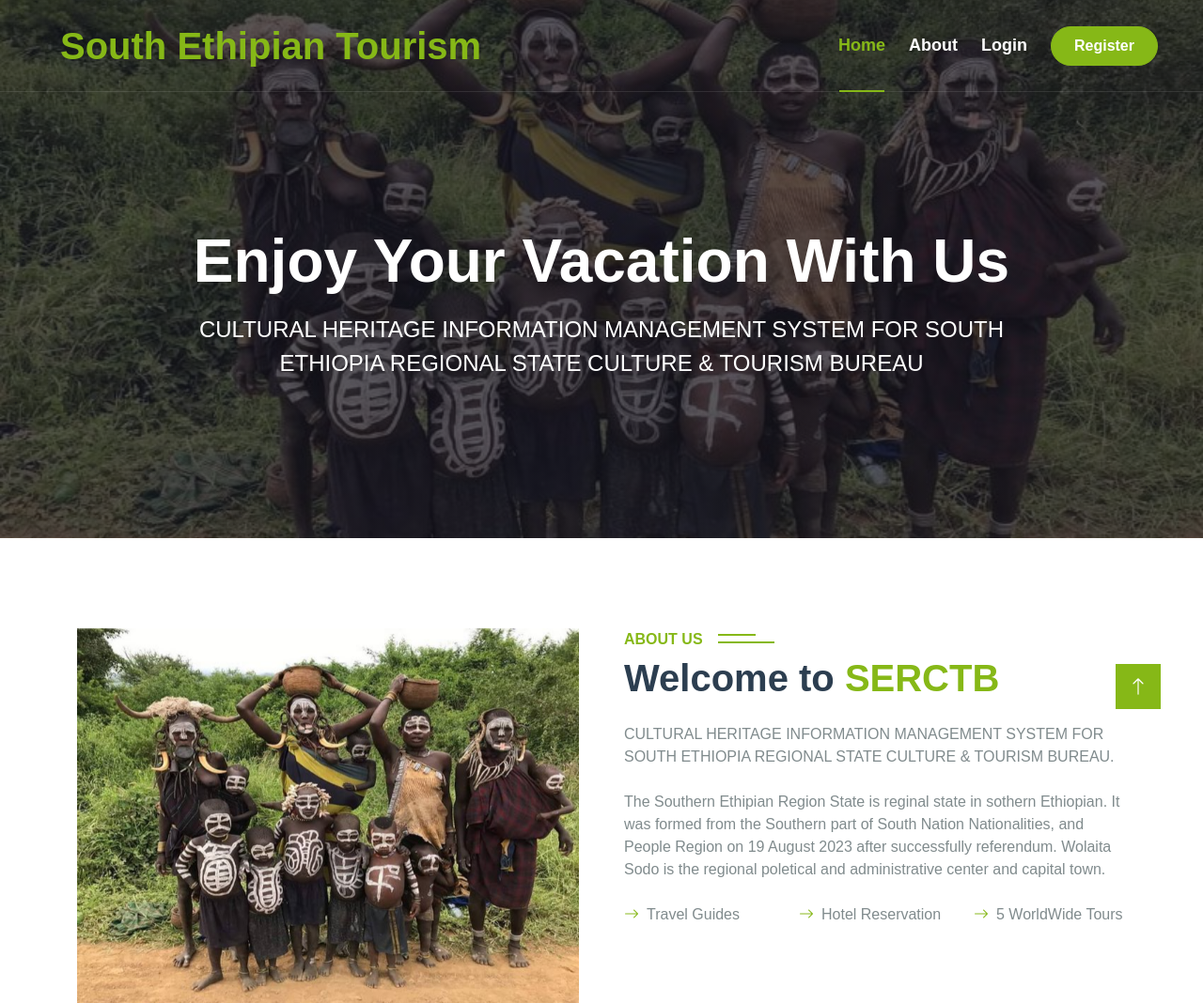
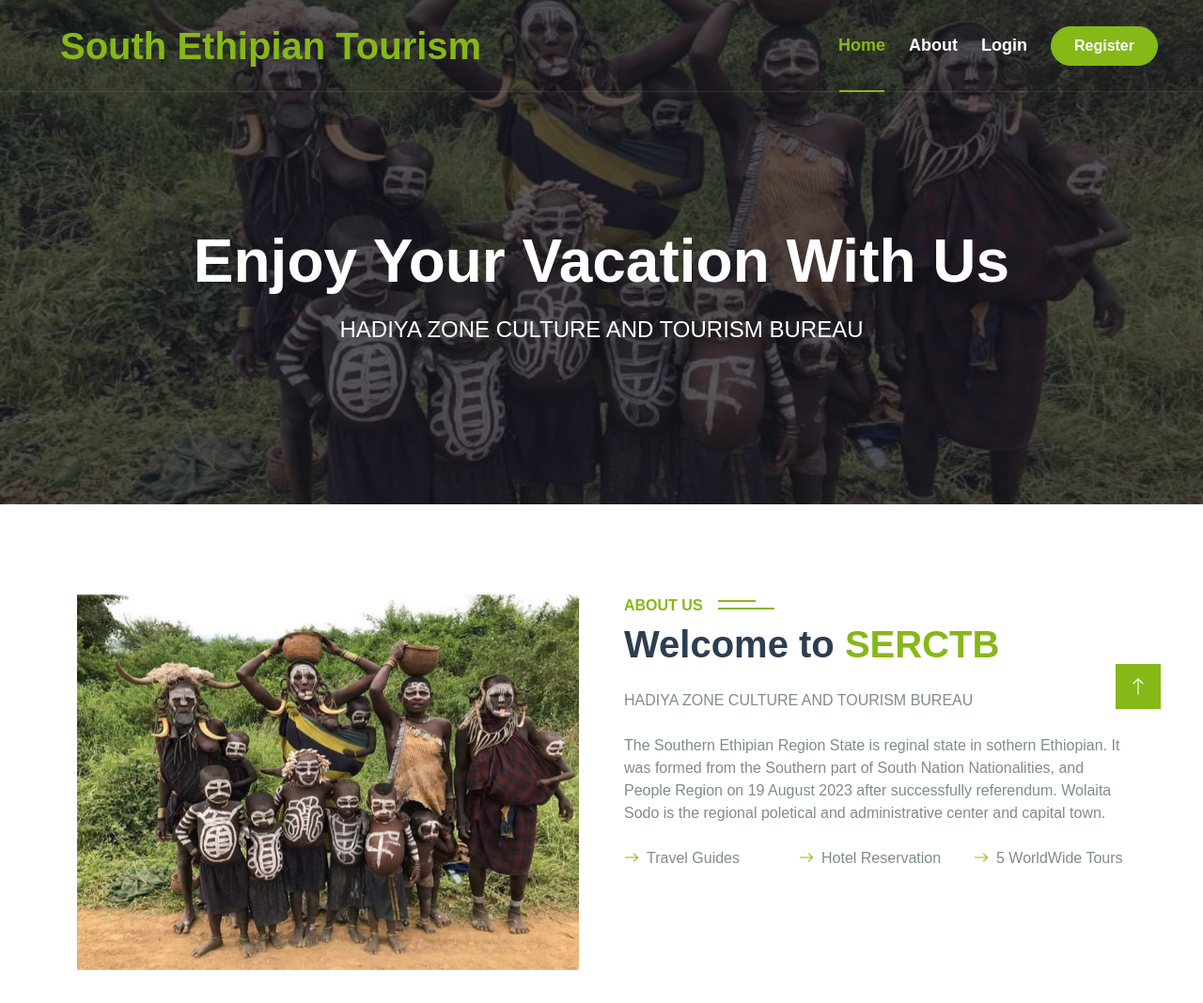
Before and after one commit to Yesahk/MyRepo, a PHP site: page / in a window 1280 px wide. Shown: the top 1068 px of the page at 94% size. Run offline with PHP 8.4, Linux system fonts and the light colour scheme; data comes from the database, SQL or seed files in the repository; data that the repository does not hold is empty; some libraries are stand-ins or nearby versions; some web fonts are replaced.

Commit message:
new changes

```diff
--- a/index.php
+++ b/index.php
@@ -90,7 +90,7 @@
                 <div class="row justify-content-center py-5">
                     <div class="col-lg-10 pt-lg-5 mt-lg-5 text-center">
                         <h1 class="display-3 text-white mb-3 animated slideInDown">Enjoy Your Vacation With Us</h1>
-                        <p class="fs-4 text-white mb-4 animated slideInDown">CULTURAL HERITAGE INFORMATION MANAGEMENT SYSTEM FOR SOUTH ETHIOPIA REGIONAL STATE CULTURE & TOURISM BUREAU</p>
+                        <p class="fs-4 text-white mb-4 animated slideInDown">HADIYA  ZONE CULTURE AND TOURISM BUREAU</p>
                         <!-- Search button here -->
                     </div>
                 </div>
@@ -112,7 +112,7 @@
                 <div class="col-lg-6 wow bideInUp" data-wow-delay="0.3s">
                     <h6 class="section-title bg-white text-start text-primary pe-3">About Us</h6>
                     <h1 class="mb-4">Welcome to <span class="text-primary">SERCTB</span></h1>
-                    <p class="mb-4">CULTURAL HERITAGE INFORMATION MANAGEMENT SYSTEM FOR SOUTH ETHIOPIA REGIONAL STATE CULTURE & TOURISM BUREAU.</p>
+                    <p class="mb-4">HADIYA  ZONE CULTURE AND TOURISM BUREAU</p>
                     <p class="mb-4">The Southern Ethipian Region State is reginal state in sothern Ethiopian. It was formed from the Southern part of South Nation Nationalities, and People Region on 19 August 2023 after successfully referendum. Wolaita Sodo is the regional poletical and administrative center and capital town.</p>
                     <div class="row gy-2 gx-4 mb-4">
                         <div class="col-sm-4">
```
